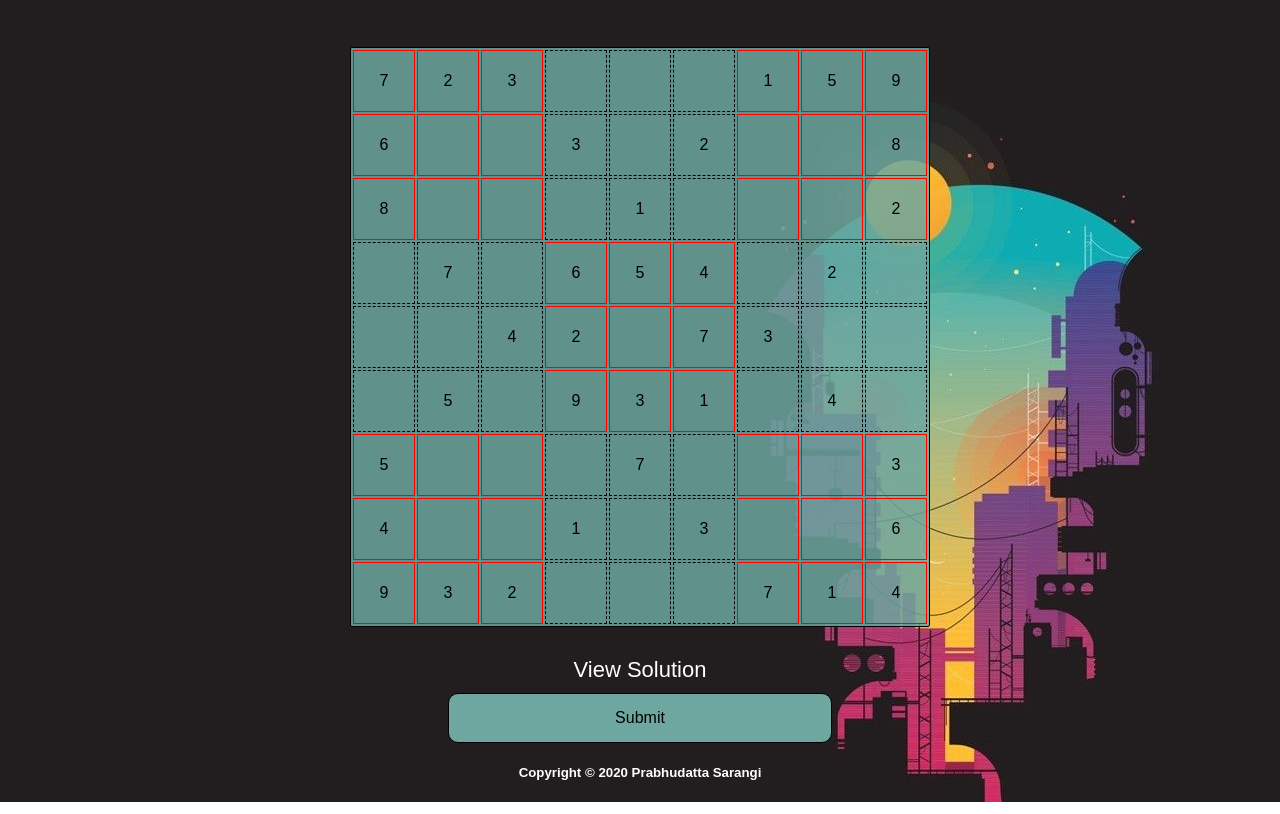
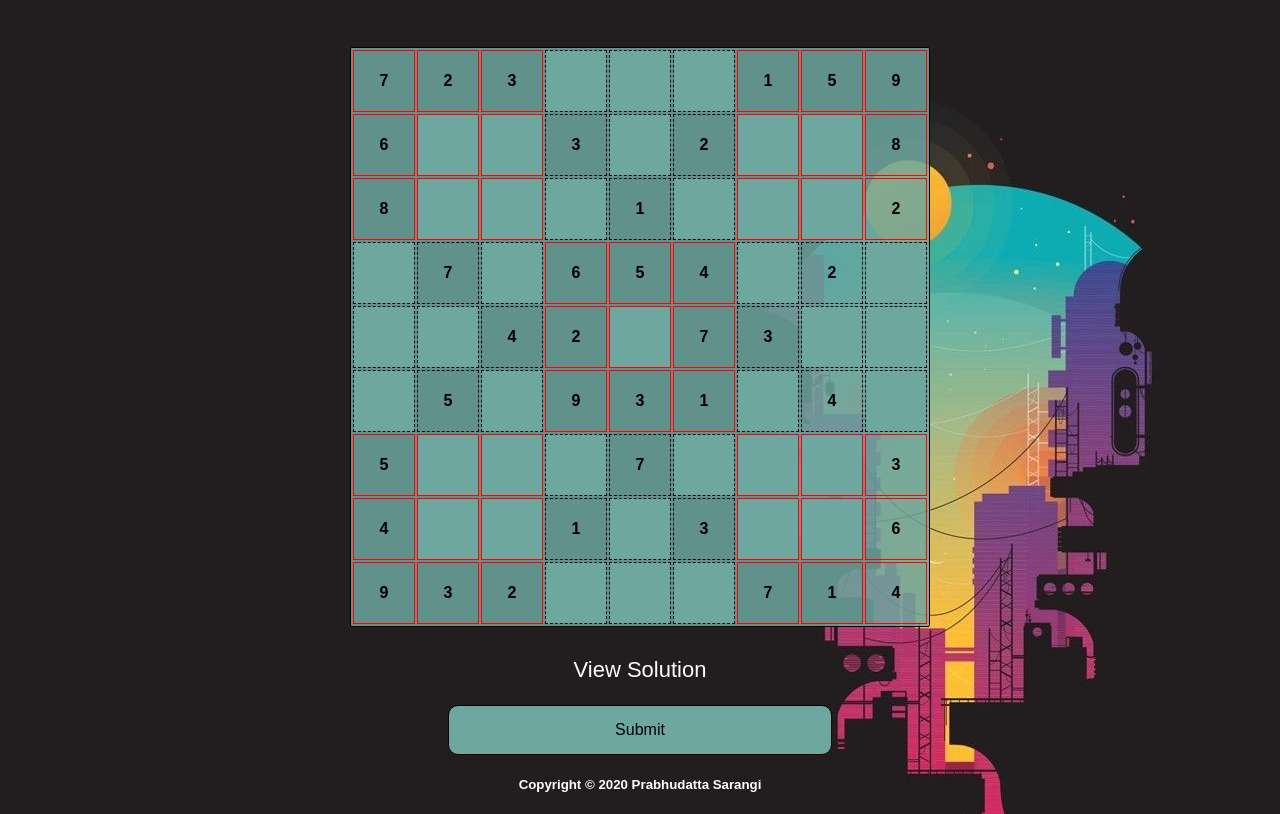
Before and after one commit to CaptDevil/Sudoku, a plain HTML site: page index.html in a window 1280 px wide. Shown: the part 123-937 px from the top of the page. Drawn offline with Linux system fonts and the light colour scheme.

Commit message:
a new drop down menu for input

```diff
--- a/css/style.css
+++ b/css/style.css
@@ -43,23 +43,47 @@ td{
     border: 1px solid red;
 }
 p{
-    margin: auto;
-    width: 30%;
+    /*margin: auto;
+    width: 30%;*/
 }
 #correction{
     margin: 0;
+    text-align: center;
 }
-input{
+select{
+    height: 50px;
+    width: 50px;
+    border: 0;
+    font-size: 16px;
+    text-align: center;
+    text-align-last: center;
+    background-color: rgba(109, 167, 159, 0);
+}
+select:hover{
+    background-color: rgba(109, 167, 159, 0.37);
+}
+select:active{
+    background-color: rgba(109, 167, 159, 0.37);
+}
+option{
+    background-color: linen;
+    color: rgb(104, 96, 96);
+}
+select {
+    -webkit-appearance: none;
+    -moz-appearance: none;
+    text-indent: 1px;
+    text-overflow: '';
+    padding: 2px;
+}
+
+input[type=submit]{
     height: 50px;
     width: 50px;
     margin: 0;
     border: 0;
     font-size: 16px;
     text-align: center;
-    background-color: rgba(109, 167, 159, 0);
-}
-
-input[type=submit]{
     background-color: rgb(109, 167, 159);
 }
 
--- a/script/main.js
+++ b/script/main.js
@@ -94,10 +94,12 @@ let doc = [
 
 for(let i=0;i<9;i++){
     for(let j=0;j<9;j++){
-        if(puzzle[i][j]==0)
-            doc[i][j].innerHTML = `<p id="correction"><input type="number" id="sr${i}-sc${j}"></p>`;
+        if(puzzle[i][j]==0){
+            doc[i][j].innerHTML = `<p id="correction"><select id="sr${i}-sc${j}"><option value="0" hidden></option><option value="1">1</option><option value="2">2</option><option value="3">3</option><option value="4">4</option><option value="5">5</option><option value="6">6</option><option value="7">7</option><option value="8">8</option><option value="9">9</option></select></p>`;
+            doc[i][j].style = 'background-color: rgb(109, 167, 159);';
+        }
         else
-            doc[i][j].innerHTML = `<p>${puzzle[i][j]}</p>`;
+            doc[i][j].innerHTML = `<p><strong>${puzzle[i][j]}</strong></p>`;
     }
 }
 
```
